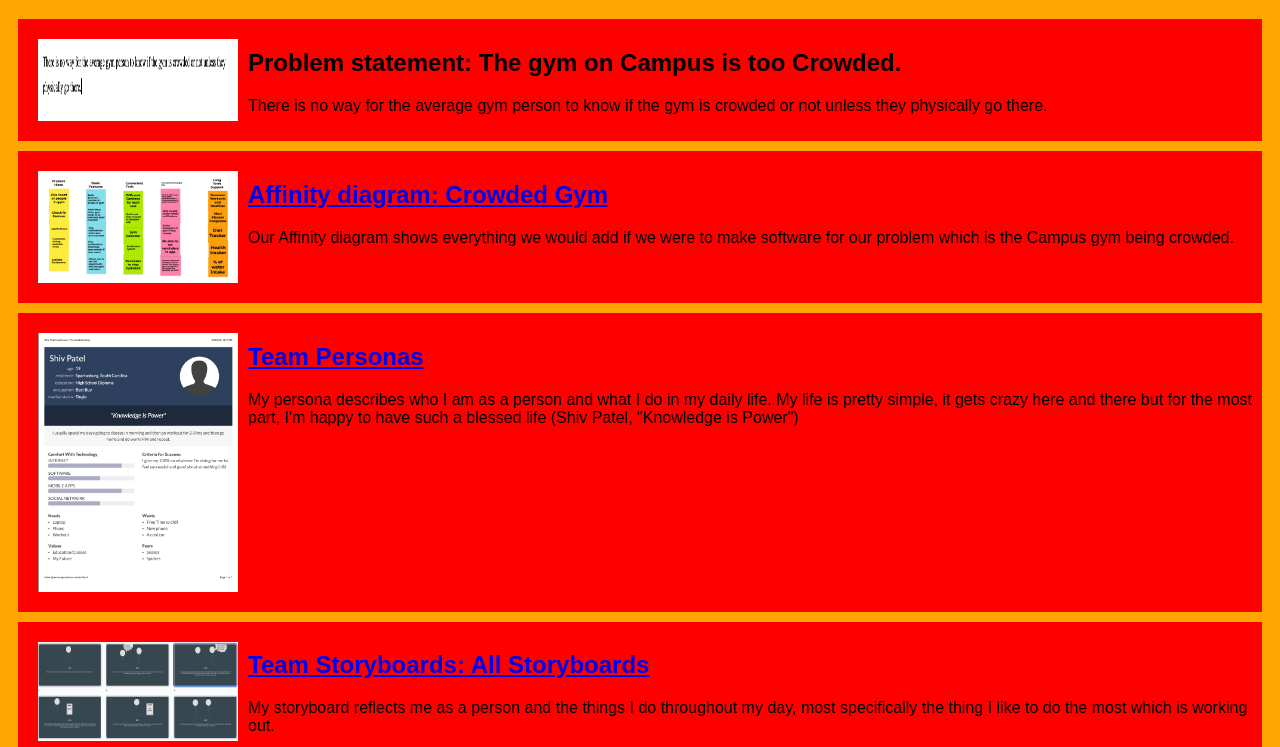
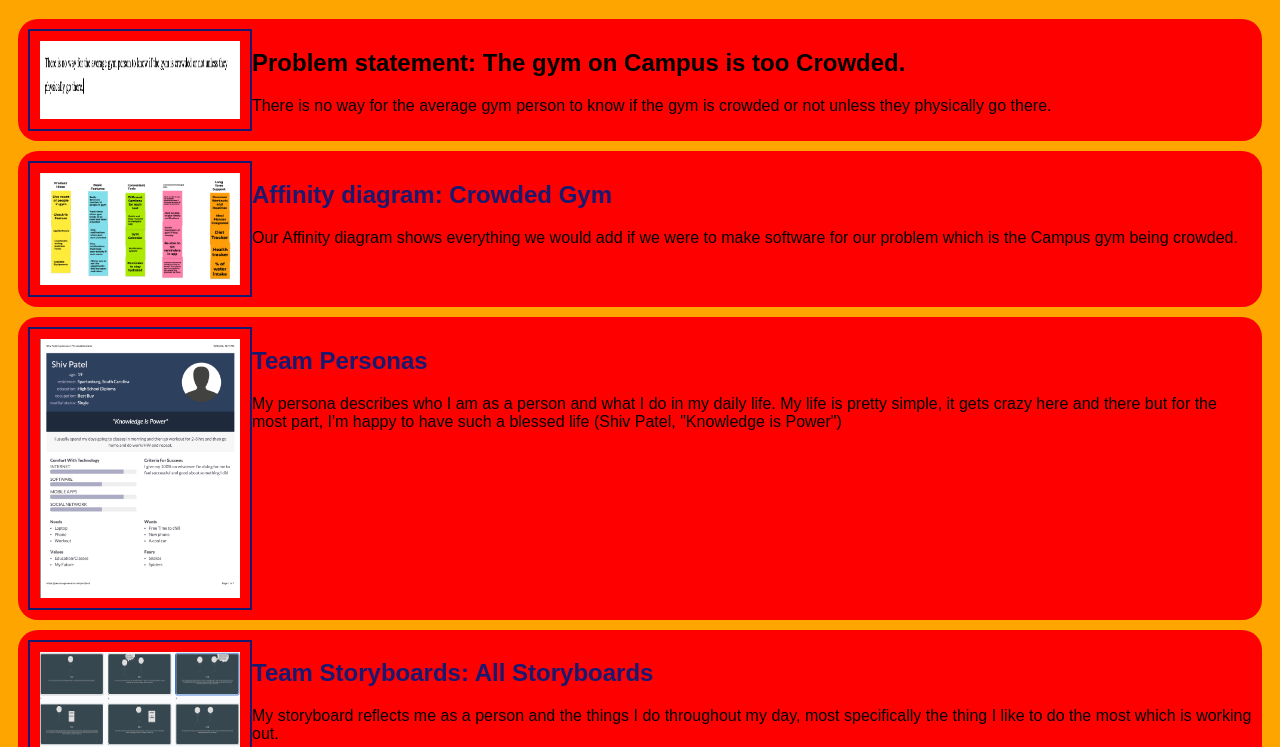
Before and after one commit to shiv927/shiv927.github.io, a plain HTML site: page index.html in a window 1280 px wide. Shown: the part 61-808 px from the top of the page. Drawn offline with Linux system fonts and the light colour scheme.

Commit message:
Update styles.css

```diff
--- a/styles.css
+++ b/styles.css
@@ -13,9 +13,21 @@ h1 {
   padding: 10px;
   margin: 10px;
   background: Red;
+  border-radius: 20px;
 }
 
 .assign img {
   width: 200px;
   padding: 10px;
+  border: 2px solid midnightblue;
 }
+
+a {
+  text-decoration: none;
+  color: midnightblue;
+}
+
+a:hover {
+  text-decoration: none;
+  color: salmon;
+}
```
